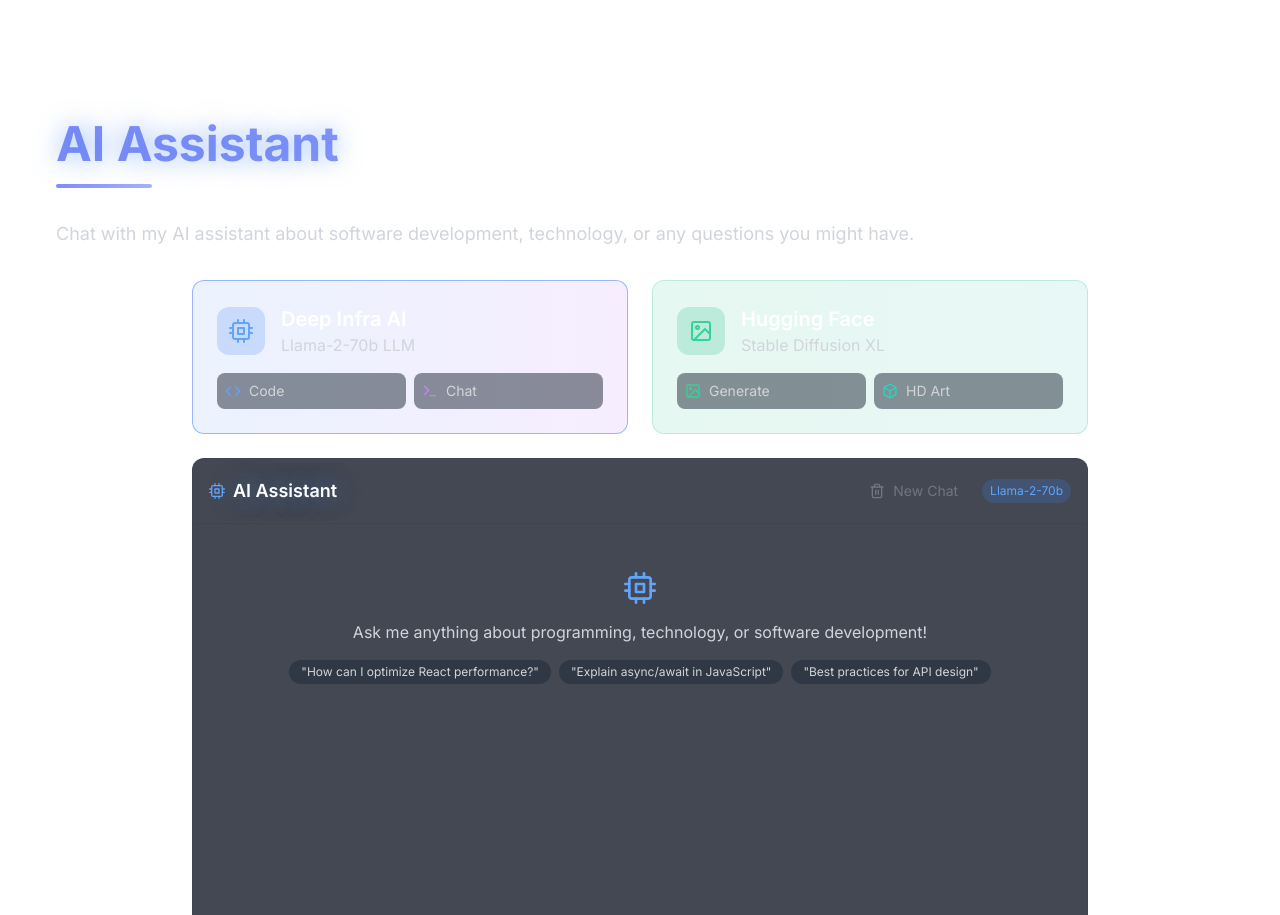
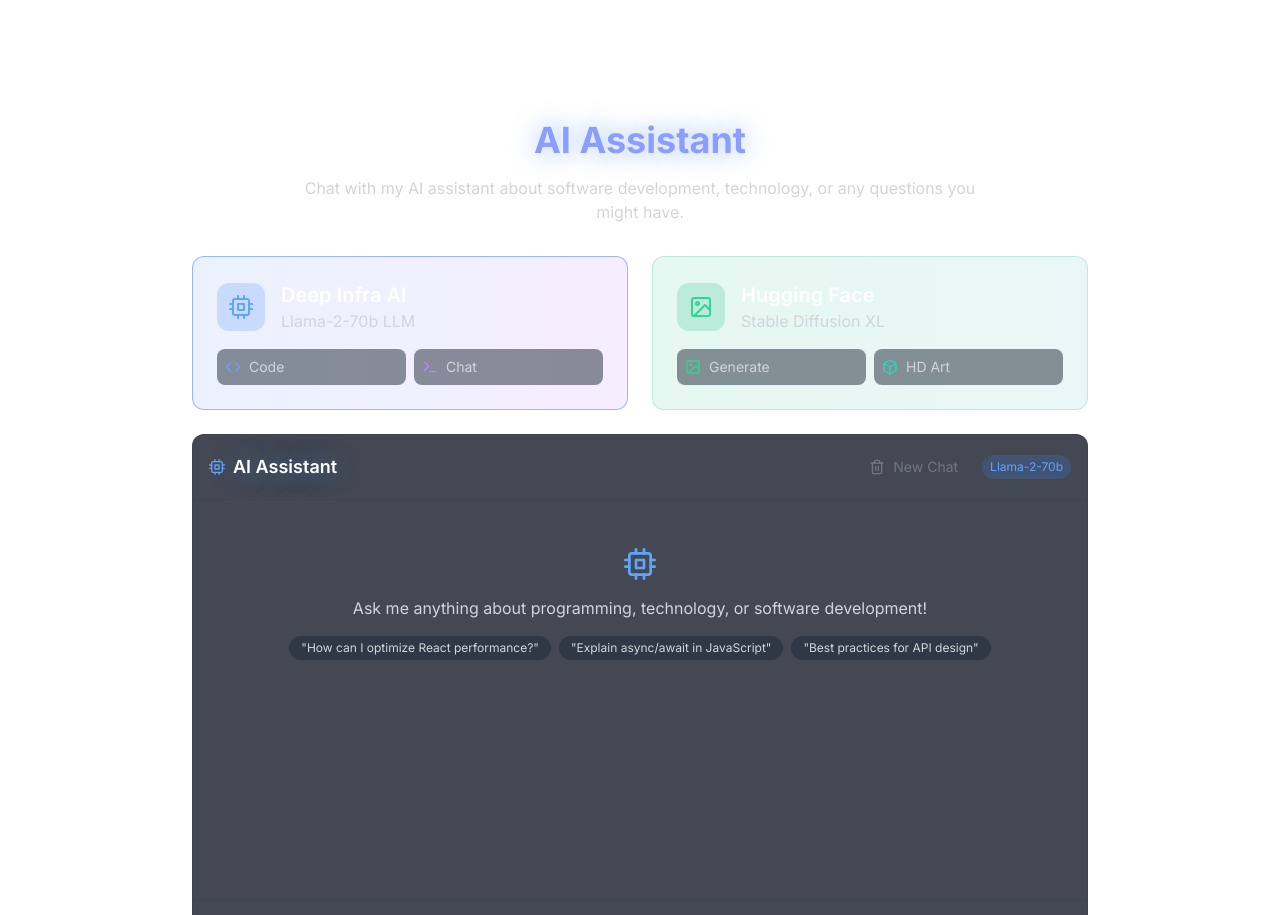
Before and after one commit to xGentuso/portfolio, a Next.js app: page / in a window 1280 px wide. Shown: the part 6080-6995 px from the top of the page. Built offline with nearby package versions, Linux system fonts and the light colour scheme.

Commit message:
text centered

```diff
--- a/src/app/page.tsx
+++ b/src/app/page.tsx
@@ -214,13 +214,12 @@
               whileInView={{ opacity: 1, y: 0 }}
               transition={{ duration: 0.5, delay: 0.2 }}
             >
-              <h2 className="text-5xl font-bold bg-clip-text text-transparent bg-gradient-to-r from-indigo-500 to-indigo-700 dark:from-indigo-400 dark:to-indigo-300 mb-4">
-                AI Assistant
-              </h2>
-              <div className="h-1 w-24 bg-gradient-to-r from-indigo-500 to-indigo-700 dark:from-indigo-400 dark:to-indigo-300 rounded-full mb-8"></div>
-              <p className="text-lg text-gray-600 dark:text-gray-300 mb-8">
-                Chat with my AI assistant about software development, technology, or any questions you might have.
-              </p>
+              <div className="text-center mb-8">
+                <h2 className="text-4xl font-bold text-[#8B9EFF] mb-4">AI Assistant</h2>
+                <p className="text-gray-400 max-w-2xl mx-auto">
+                  Chat with my AI assistant about software development, technology, or any questions you might have.
+                </p>
+              </div>
             </motion.div>
             <AIChat />
           </motion.div>
```
